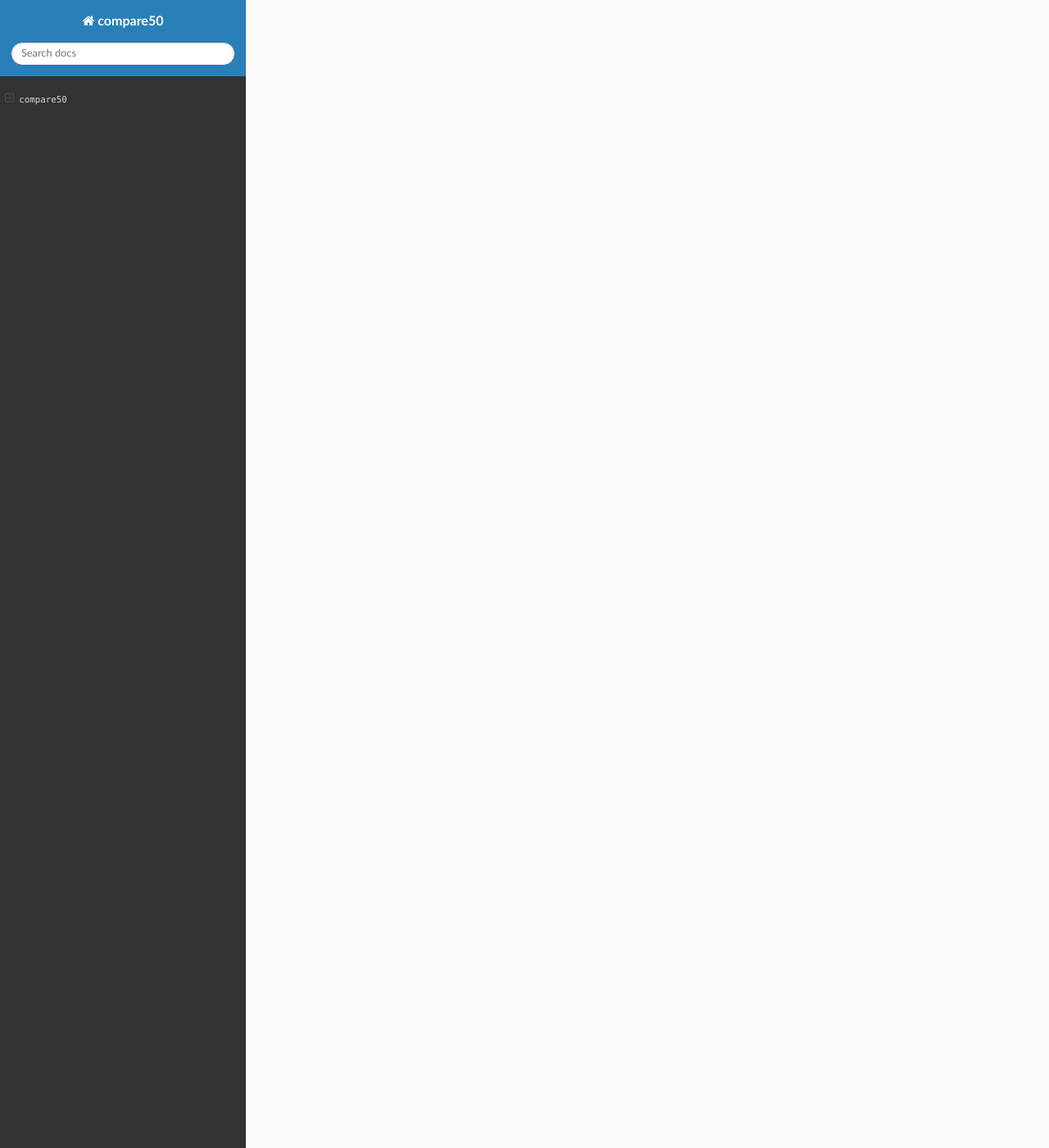
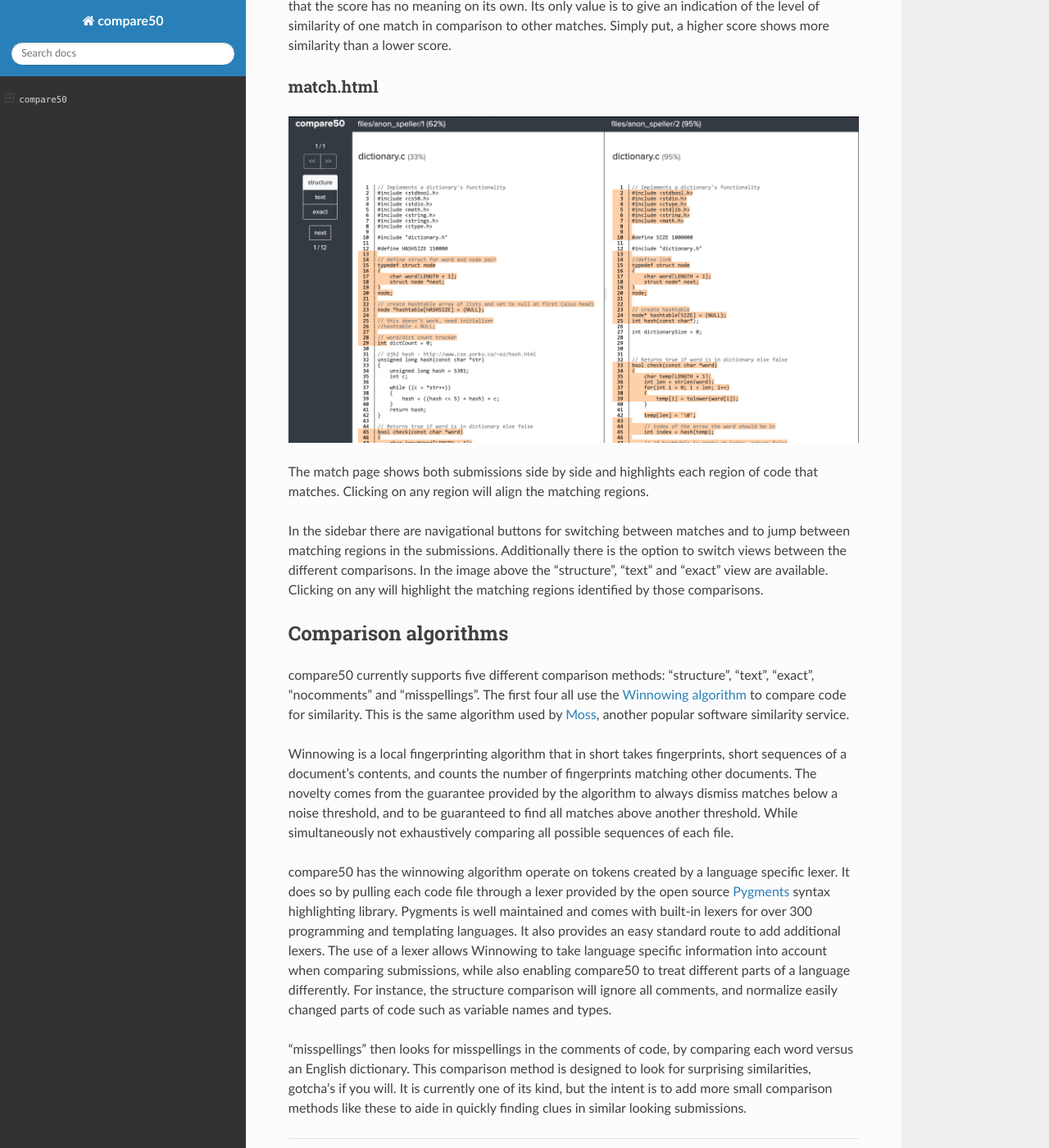
Before and after one commit to cs50/compare50, a Sphinx documentation site: the page built from docs/source/index.rst, in a window 1280 px wide and 1400 px high, scrolled down 5529 px. Shown: the whole window at 82% size. Built offline with Sphinx 7.4.7 and the Read the Docs theme 2.0.0, drawn with Linux system fonts in a browser that asks for light colours; pages that are not in the unit, such as notebooks, are missing from menus; comment, search, counter and statistics services are not loaded; some of the changed text lies outside the part shown.

Commit message:
view & algorithm docs

```diff
--- a/docs/source/index.rst
+++ b/docs/source/index.rst
@@ -15,6 +15,20 @@
 .. * :ref:`api`
 .. * :ref:`modindex`
 .. * :ref:`search`
+
+
+.. code-block:: bash
+
+    compare50 course/submission/* -a last/years/submissions/* -d distro/code/*
+
+|index_pic| |match_pic|
+
+.. |index_pic| image:: images/index.png
+    :width: 49%
+
+.. |match_pic| image:: images/match.png
+    :width: 49%
+
 
 compare50 is a tool for detecting similarity in code that supports well over 300 programming and templating languages. The tool itself is open-source and by design extensible in its comparison methods. There is no need to upload code to an external host, compare50 runs locally from the command-line. As a local tool, compare50 presents its findings in static and interactive HTML files that allow for easy sharing. And it does so blazingly fast, easily comparing 1000s of source files within seconds.
 
@@ -196,7 +210,43 @@
 
 
 
-Viewing and interpreting results
-********************************
+Viewing results
+***************
 
-Upon each run compare50 will create a folder with self contained html files. Each file represents a match, and there is an index.html page to quickly get an overview and navigate between the matches.
+Upon each run compare50 will create a folder with self contained html files. There is a file for each match, and one additional file for the index.
+
+
+index.html
+----------
+
+.. image:: images/index.png
+
+The index page as shown above consists of two parts, a table on the left to allow for jumping between matches, and an interactive graph to identify clusters of matches.
+
+Note that archive submissions are marked with an archive folder sign in the table, and appear as squares in the graph on the right. As matches with archives, which could be last year's solutions or known online solutions, are often quite telling.
+
+How to interpret the score
+--------------------------
+
+The table on the left of the index page is sorted in descending order by a score ranging from 1 to 10. It is important to note that this represents a normalized score based on the original score of the comparison algorithm used. That means a score is relative to that specific run of compare50 and that the score has no meaning on its own. Its only value is to give an indication of the level of similarity of one match in comparison to other matches. Simply put, a higher score shows more similarity than a lower score.
+
+match.html
+----------
+
+.. image:: images/match.png
+
+The match page shows both submissions side by side and highlights each region of code that matches. Clicking on any region will align the matching regions.
+
+In the sidebar there are navigational buttons for switching between matches and to jump between matching regions in the submissions. Additionally there is the option to switch views between the different comparisons. In the image above the "structure", "text" and "exact" view are available. Clicking on any will highlight the matching regions identified by those comparisons.
+
+
+Comparison algorithms
+*********************
+
+compare50 currently supports five different comparison methods: "structure", "text", "exact", "nocomments" and "misspellings". The first four all use the `Winnowing algorithm <https://theory.stanford.edu/~aiken/publications/papers/sigmod03.pdf>`_ to compare code for similarity. This is the same algorithm used by `Moss <https://theory.stanford.edu/~aiken/moss/>`_, another popular software similarity service.
+
+Winnowing is a local fingerprinting algorithm that in short takes fingerprints, short sequences of a document's contents, and counts the number of fingerprints matching other documents. The novelty comes from the guarantee provided by the algorithm to always dismiss matches below a noise threshold, and to be guaranteed to find all matches above another threshold. While simultaneously not exhaustively comparing all possible sequences of each file.
+
+compare50 has the winnowing algorithm operate on tokens created by a language specific lexer. It does so by pulling each code file through a lexer provided by the open source `Pygments <https://pygments.org/>`_ syntax highlighting library. Pygments is well maintained and comes with built-in lexers for over 300 programming and templating languages. It also provides an easy standard route to add additional lexers. The use of a lexer allows Winnowing to take language specific information into account when comparing submissions, while also enabling compare50 to treat different parts of a language differently. For instance, the structure comparison will ignore all comments, and normalize easily changed parts of code such as variable names and types.
+
+"misspellings" then looks for misspellings in the comments of code, by comparing each word versus an English dictionary. This comparison method is designed to look for surprising similarities, gotcha's if you will. It is currently one of its kind, but the intent is to add more small comparison methods like these to aide in quickly finding clues in similar looking submissions.
```
Also changed, not shown: other parts of docs/source/index.rst (+1 -1 lines), docs/source/images/index.png (added), docs/source/images/match.png (added).
